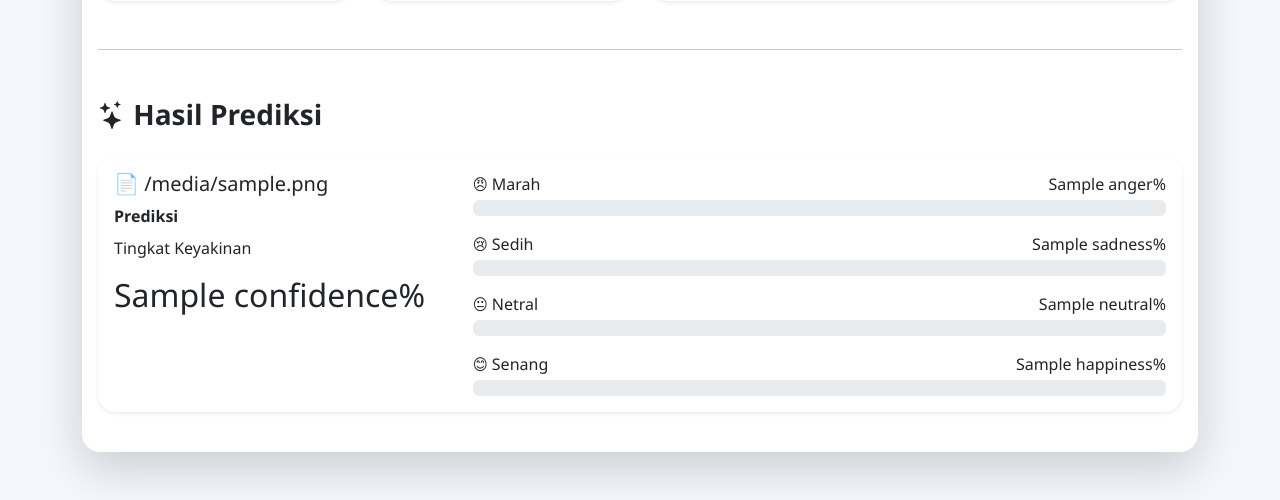
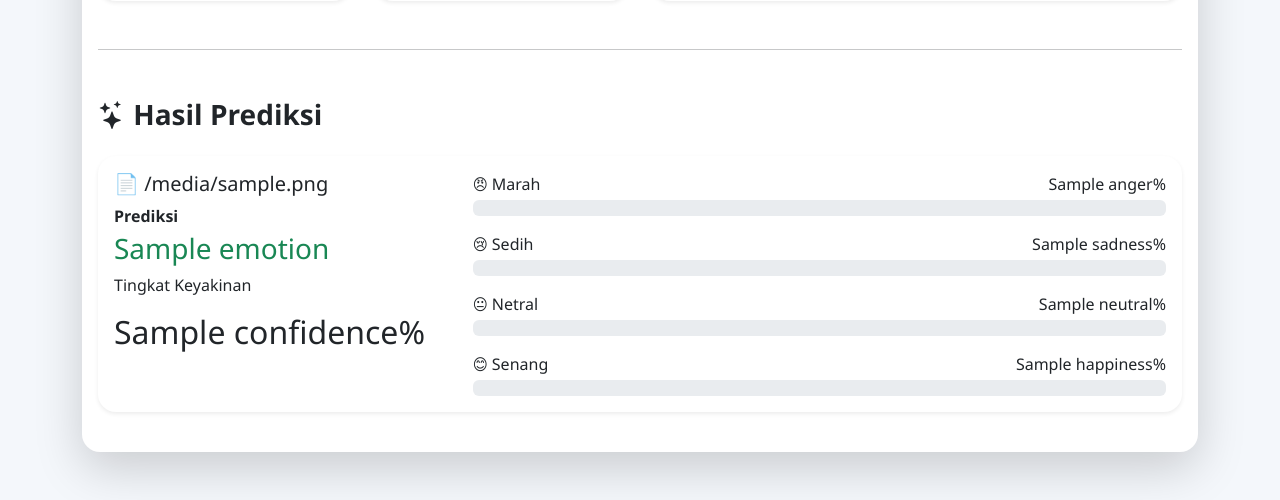
Before and after one commit to hafizsalsabil/speech-emotion-recognition, a Flask app: template templates/index.html in a window 1280 px wide. Shown: the part 891-1391 px from the top of the page. Run offline with Flask 3, Linux system fonts and the light colour scheme; the template is opened without the code that fills it: most values are stand-ins (such as "Sample title", 1, 10 or a date in 2020).

Commit message:
Change prediction to emotion in HTML template

```diff
--- a/templates/index.html
+++ b/templates/index.html
@@ -279,14 +279,16 @@
 
                             <h3 class="text-success">
 
-                                {% if result.prediction == "Anger" %}
+                                {% if result.emotion == "Anger" %}
                                     Marah
-                                {% elif result.prediction == "Sadness" %}
+                                {% elif result.emotion == "Sadness" %}
                                     Sedih
-                                {% elif result.prediction == "Neutral" %}
+                                {% elif result.emotion == "Neutral" %}
                                     Netral
-                                {% elif result.prediction == "Happiness" %}
+                                {% elif result.emotion == "Happiness" %}
                                     Senang
+                                {% else %}
+                                    {{ result.emotion }}
                                 {% endif %}
 
                             </h3>
```
